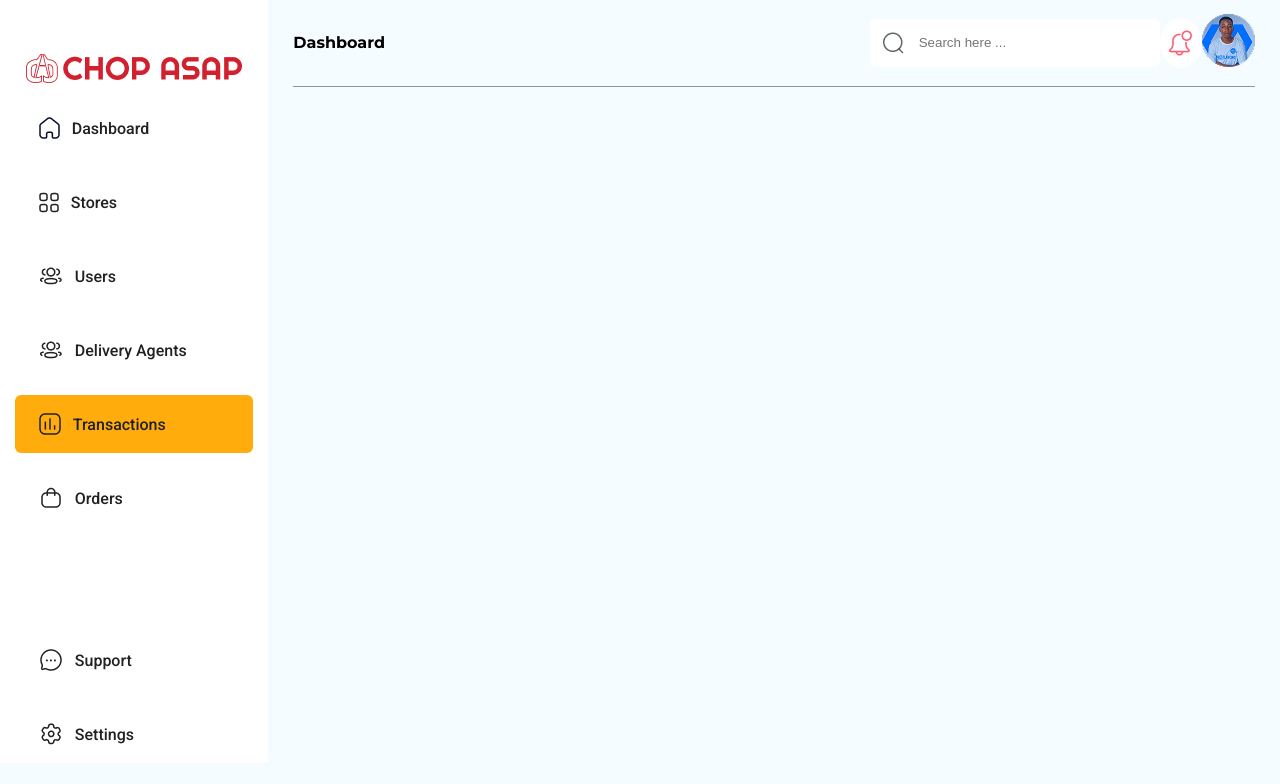
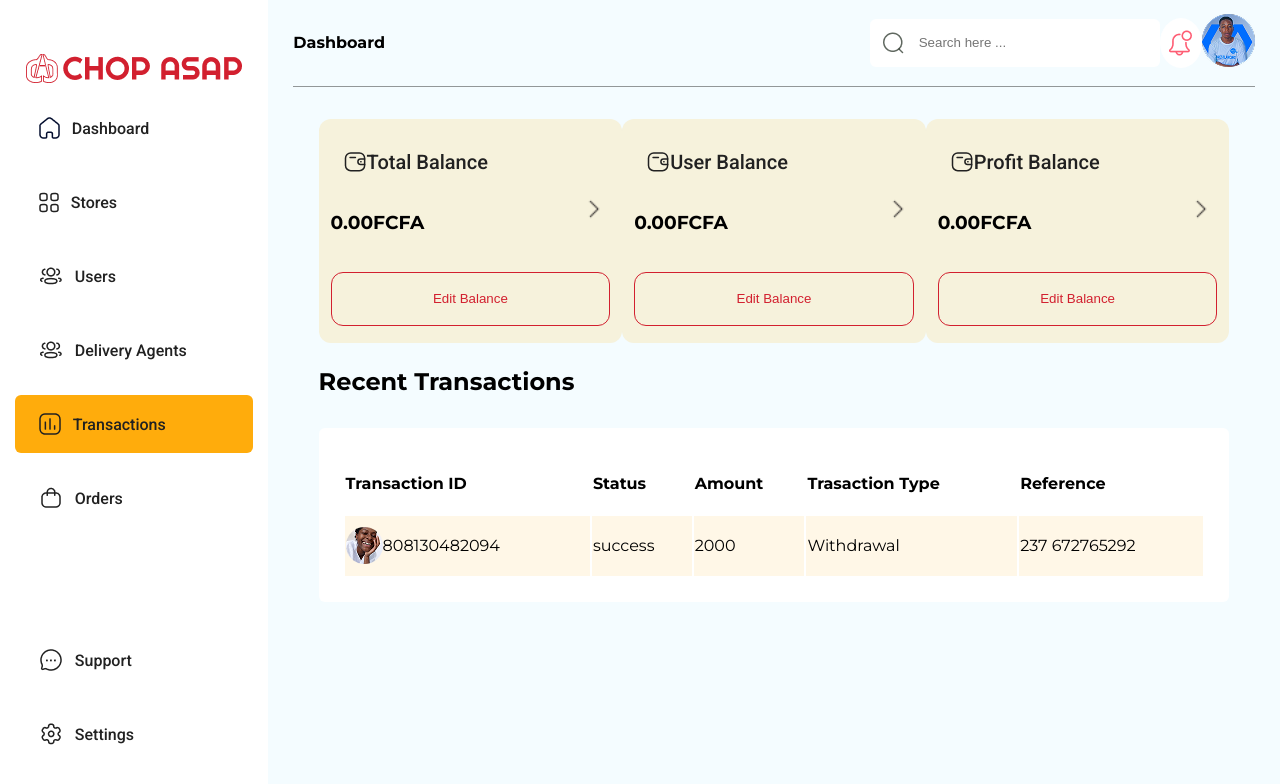
Before and after one commit to CarlTeclancing/chopasap-lp, a React (Vite) app: page /dashboard/transactions in a window 1280 px wide. Shown: the top 784 px of the page. Built offline with nearby package versions, Linux system fonts and the light colour scheme.

Commit message:
updated the orders, users and transactions page

```diff
--- a/src/App.css
+++ b/src/App.css
@@ -12,7 +12,7 @@ body{
   scroll-behavior: smooth;
   margin: 0;
   padding: 0;
-  height: auto;
+  height: 100vh;
   overflow-x: hidden;
 }
 .bi{
--- a/src/admin.css
+++ b/src/admin.css
@@ -86,6 +86,8 @@ span{
     padding-bottom: 12px;
     border-bottom: 1px solid rgba(0, 0, 0, 0.404);
     scroll-behavior: smooth;
+    background-color: #F4FCFF;
+    z-index: 4;
     position: sticky;
     top: 0;
 }
@@ -200,6 +202,16 @@ th, td{
     text-decoration: none;
     color: black;
 }
+.active-b{
+    background-color: #ffae0c3e;
+    padding:4px 24px 4px 24px;
+    border-radius: 6px;
+    text-decoration: none;
+    color: black;
+}
+.mt-0{
+    margin-top: 0px;
+}
 .text-left{
     text-align: left;
     font-size: 16px;
@@ -251,6 +263,10 @@ th, td{
     margin-top: 24px;
     width: 90%;
 }
+.orders-container{
+    margin-top: 24px;
+    width: 90%;
+}
 .product{
     width: 300px;
     background-color:#ffae0c16;
@@ -267,7 +283,7 @@ th, td{
 .wallet{
     width: 350px;
     height: 200px;
-    background-color: #ffae0c54;
+    background-color: #ffae0c24;
     padding: 12px;
     border-radius: 12px;
     display: flex;
@@ -293,6 +309,17 @@ th, td{
     height: 54px;
     border-radius: 12px;
     margin-top: 42px;
+    cursor: pointer;
+}
+.secondary-btn-action{
+    border: 1px solid #D2202F;
+    color: #D2202F;
+    width: 100%;
+    background: none;
+    height: 54px;
+    border-radius: 24px;
+    cursor: pointer;
+
 }
 .flex-center{
     display: flex;
@@ -310,3 +337,9 @@ th, td{
     margin-top: 24px;
     text-align: left;
 }
+.collumn{
+    width: 100%;
+    display: flex;
+    flex-direction: row;
+    justify-content: space-between;
+}
--- a/src/pages/admin/Agents/Agents.jsx
+++ b/src/pages/admin/Agents/Agents.jsx
@@ -1,6 +1,9 @@
 import React from 'react';
 import SideBar from '../components/SideBar';
 import TopNav from '../components/TopNav';
+import image from '../../../assets/image.png'
+import { Link } from 'react-router-dom';
+
 
 function Agents() {
 
@@ -10,6 +13,45 @@ function Agents() {
 
         <div className="main-section">
             <TopNav PageTitle={'Agents'} />
+            <div className="container-dashaord">
+            <h3>Users Management</h3>
+            <table className='table'>
+              <tr>
+                <th>Store Name</th>
+                <th>Email</th>
+                <th>Number</th>
+                <th>City</th>
+                <th>Address</th>
+                <th>Country</th>
+                <th>Balance</th>
+                <th>Status</th>
+                <th>Action</th>
+              </tr>
+              <tr className='row-1'>
+                <td className='c'><img src={image}/>Chop Asap</td>
+                <td>app@chopasap.com</td>
+                <td>672765292</td>
+                <td>Yaounde</td>
+                <td>Yaounde Cameroon</td>
+                <td>Cameroon</td>
+                <td>2300 cfa</td>
+                <td><span className="active">Verified</span></td>
+                <td><Link >View More</Link></td>
+              </tr>
+              <tr className='row-2'>
+                <td className='c'><img src={image}/>Correct Chop</td>
+                <td>app@chopasap.com</td>
+                <td>672765292</td>
+                <td>Yaounde</td>
+                <td>Yaounde Cameroon</td>
+                <td>Cameroon</td>
+                <td>2300 cfa</td>
+                <td><span className="active">Verified</span></td>
+                <td><Link >View More</Link></td>
+              </tr>
+            </table>
+
+          </div>
 
         </div>
     </div>
--- a/src/pages/admin/orders/Orders.jsx
+++ b/src/pages/admin/orders/Orders.jsx
@@ -1,4 +1,4 @@
-import React from 'react';
+
 import SideBar from '../components/SideBar';
 import TopNav from '../components/TopNav';
 
@@ -10,6 +10,37 @@ function Orders() {
         <div className="main-section">
             <TopNav PageTitle={'Dashboard'} />
 
+
+          <div className="orders-container">
+            <h3 className="h3">orders</h3>
+
+          <table className='table'>
+          <tr>
+              <th>Order ID</th>
+              <th>Product</th>
+              <th>Price</th>
+              <th>User Name</th>
+              <th>Number</th>
+              <th>Email</th>
+              <th>Order Type</th>
+              <th>Status</th>
+              <th>Action</th>
+          </tr>
+          <tr className='row-1'>
+              <td className='c'>97593475779</td>
+              <td>Achu with yello soup</td>
+              <td>1500</td>
+              <td>Yuven Carlson</td>
+              <td>672765292</td>
+              <td>info@crestlancing.com</td>
+              <td><span className="active">Delivery</span></td>
+              <td>Pending</td>
+              {/* add function to change pending order to deliverd done manualy */}
+              <td> <button className='secondary-btn-action'>Mark Delivered</button></td>
+          </tr>
+          </table>
+          </div>
+
         </div>
     </div>
   )
--- a/src/pages/admin/stores/StoreDetails.jsx
+++ b/src/pages/admin/stores/StoreDetails.jsx
@@ -1,4 +1,4 @@
-import React from 'react';
+
 import TopNav from '../components/TopNav';
 import SideBar from '../components/SideBar';
 import resto from '../../../assets/resto.png'
@@ -67,6 +67,35 @@ function StoreDetails() {
                         <h6>Price: 2000</h6>
                     </div>
                 </div>
+                </div>
+
+                <div className={activeTab ==2?"orders-container":"none"}>
+
+                    <table className='table'>
+                    <tr>
+                        <th>Order ID</th>
+                        <th>Product</th>
+                        <th>Price</th>
+                        <th>User Name</th>
+                        <th>Number</th>
+                        <th>Email</th>
+                        <th>Order Type</th>
+                        <th>Status</th>
+                        <th>Action</th>
+                    </tr>
+                    <tr className='row-1'>
+                        <td className='c'>97593475779</td>
+                        <td>Achu with yello soup</td>
+                        <td>1500</td>
+                        <td>Yuven Carlson</td>
+                        <td>672765292</td>
+                        <td>info@crestlancing.com</td>
+                        <td><span className="active">Delivery</span></td>
+                        <td>Pending</td>
+                        {/* add function to change pending order to deliverd done manualy */}
+                        <td>Manual Delivered</td>
+                    </tr>
+                    </table>
                 </div>
 
                 <div className={activeTab ==4?"user-container":"none"}>
--- a/src/pages/admin/transactions/Transactions.jsx
+++ b/src/pages/admin/transactions/Transactions.jsx
@@ -1,6 +1,9 @@
-import React from 'react';
+
 import SideBar from '../components/SideBar';
 import TopNav from '../components/TopNav';
+import Wallet from '../../../assets/wallet.svg';
+import ArrowLeft from '../../../assets/arrow-right.png';
+import image from '../../../assets/image.png';
 
 function Transactions() {
   return (
@@ -9,6 +12,73 @@ function Transactions() {
 
         <div className="main-section">
             <TopNav PageTitle={'Dashboard'} />
+            <div className="row-fluid">
+              <div className="collumn">
+
+
+                     <div className="wallet">
+                         <div className="row-200">
+                             <span className='flex-center'><img src={Wallet} alt="" /> Total Balance</span>
+                         </div>
+
+                         <div className="row-200">
+                             <h3>0.00FCFA</h3>
+                             <img src={ArrowLeft} alt="" />
+                         </div>
+                        <button className='secondary-btn'>Edit Balance</button>
+
+                     </div>
+
+
+                     <div className="wallet">
+                         <div className="row-200">
+                             <span className='flex-center'><img src={Wallet} alt="" /> User Balance</span>
+                         </div>
+
+                         <div className="row-200">
+                             <h3>0.00FCFA</h3>
+                             <img src={ArrowLeft} alt="" />
+                         </div>
+                        <button className='secondary-btn'>Edit Balance</button>
+
+                     </div>
+
+
+                     <div className="wallet">
+                         <div className="row-200">
+                             <span className='flex-center'><img src={Wallet} alt="" /> Profit Balance</span>
+                         </div>
+
+                         <div className="row-200">
+                             <h3>0.00FCFA</h3>
+                             <img src={ArrowLeft} alt="" />
+                         </div>
+                        <button className='secondary-btn'>Edit Balance</button>
+
+                     </div>
+
+              </div>
+                     <h3 className='h3'>Recent Transactions</h3>
+
+                     <table className='table'>
+                    <tr>
+                        <th>Transaction ID</th>
+                        <th>Status</th>
+                        <th>Amount</th>
+                        <th>Trasaction Type</th>
+                        <th>Reference</th>
+                    </tr>
+                    <tr className='row-1'>
+                        <td className='c'><img src={image}/>808130482094</td>
+                        <td>success</td>
+                        <td>2000</td>
+                        <td>Withdrawal</td>
+                        <td>237 672765292 </td>
+                    </tr>
+                    </table>
+
+
+                 </div>
 
         </div>
     </div>
--- a/src/pages/admin/users/Users.jsx
+++ b/src/pages/admin/users/Users.jsx
@@ -1,4 +1,4 @@
-import React from 'react';
+
 import SideBar from '../components/SideBar';
 import TopNav from '../components/TopNav';
 import image from '../../../assets/image.png'
@@ -11,7 +11,7 @@ function Users() {
         <div className="main-section">
             <TopNav PageTitle={'Users'} />
             <div className="container-dashaord">
-            <h3>Users Management</h3>
+            <h3>User Management</h3>
             <table className='table'>
               <tr>
                 <th>Store Name</th>
@@ -20,6 +20,7 @@ function Users() {
                 <th>City</th>
                 <th>Address</th>
                 <th>Country</th>
+                <th>Balance</th>
                 <th>Status</th>
               </tr>
               <tr className='row-1'>
@@ -29,6 +30,7 @@ function Users() {
                 <td>Yaounde</td>
                 <td>Yaounde Cameroon</td>
                 <td>Cameroon</td>
+                <td>2300 cfa</td>
                 <td><span className="active">Verified</span></td>
               </tr>
               <tr className='row-2'>
@@ -38,6 +40,7 @@ function Users() {
                 <td>Yaounde</td>
                 <td>Yaounde Cameroon</td>
                 <td>Cameroon</td>
+                <td>2300 cfa</td>
                 <td><span className="active">Verified</span></td>
               </tr>
             </table>
```
